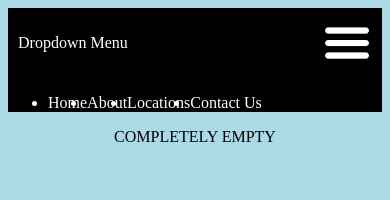
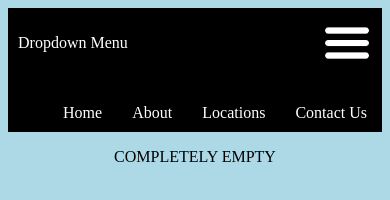
Before and after one commit to Aldo-Portillo-Frontend-Projects/DynamicUI, a plain HTML site: page DropdownMenu/index.html in a window 390 px wide. Both pictures are taken after a click on the picture 347 px from the left and 43 px from the top of the page. Drawn offline with Linux system fonts and the light colour scheme.

Commit message:
Rework CSS to function with new classes and tags

```diff
--- a/DropdownMenu/style.css
+++ b/DropdownMenu/style.css
@@ -14,14 +14,15 @@ header{
     width: 50px;
 }
 
-.dropdown-content{
+.dropdown_menu{
     display: none;
     flex-direction: column;
     justify-content: center;
     align-items: center;
 }
-.dropdown-content > div {
+.dropdown_menu > li {
     padding: 10px;
+    list-style: none;
 }
 body > div {
     display: flex;
@@ -29,13 +30,14 @@ body > div {
     justify-content: center;
 }
 
+
 @media only screen and (max-width: 600px) {
-    .dropdown-content{
+    .dropdown_menu{
         display: none;
         flex-direction: row;
         justify-content: space-around;
     }
-    .dropdown-content > div:hover {
+    .dropdown-content > li:hover {
         padding: 10px;
         color: lightblue;
         text-decoration: underline;
```
